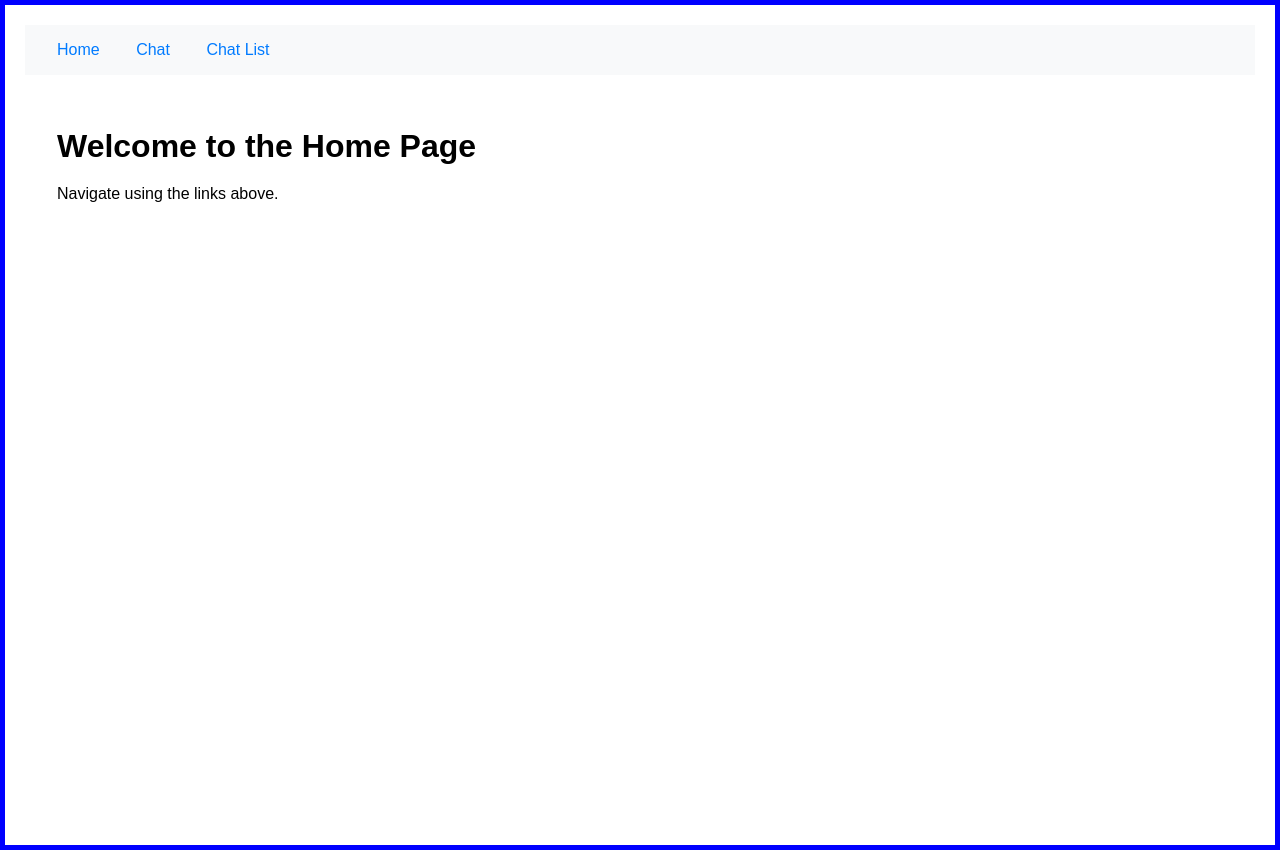
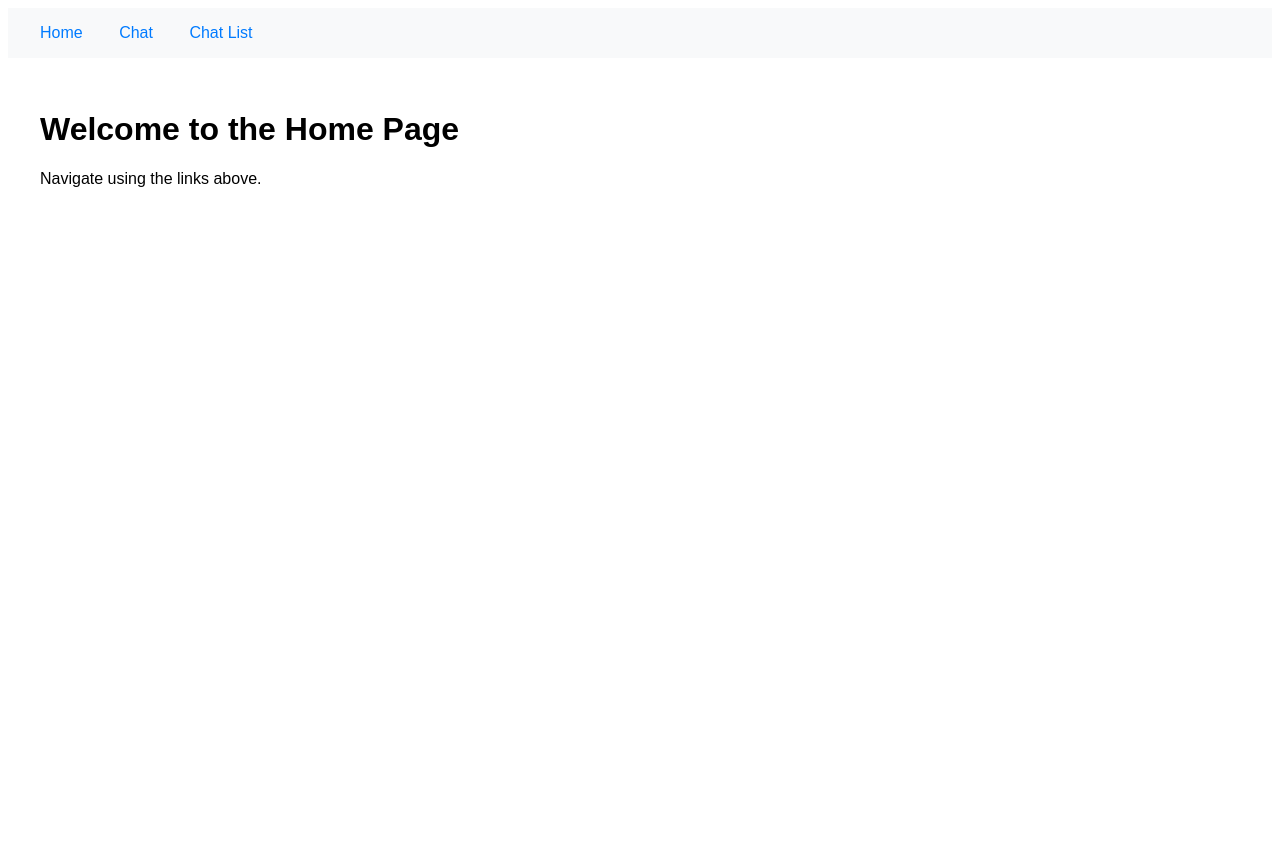
Before and after one commit to Plasmow/aisummit_mental_health, a Flask app: page / in a window 1280 px wide. After the commit the page ends 187 px from the top, so only its background shows below. Run offline with Flask 3, Linux system fonts and the light colour scheme.

Commit message:
Update style.css

```diff
--- a/flask_app/static/style.css
+++ b/flask_app/static/style.css
@@ -19,38 +19,3 @@ nav a {
 
 form div {
     margin-bottom: 1em;
-}
-body {
-    font-family: Arial, sans-serif;
-    background-color: white;
-    border: 5px solid blue;
-    margin: 0;
-    padding: 20px;
-    height: 100vh;
-    display: flex;
-    flex-direction: column;
-}
-
-h1 {
-    font-size: 2em;
-    margin-bottom: 20px;
-}
-
-.messages {
-    flex: 1;
-    overflow-y: auto;
-    border: 1px solid #ccc;
-    padding: 10px;
-    margin-bottom: 10px;
-}
-
-input[type="text"] {
-    width: 70%;
-    padding: 10px;
-    font-size: 1em;
-}
-
-button {
-    padding: 10px 20px;
-    font-size: 1em;
-}
```
